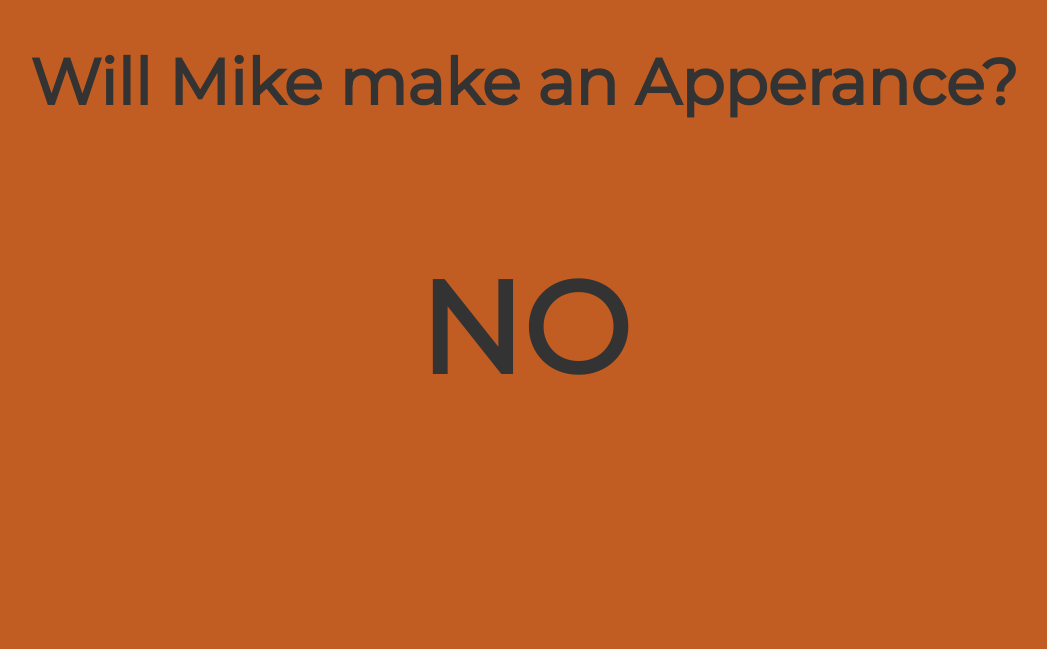
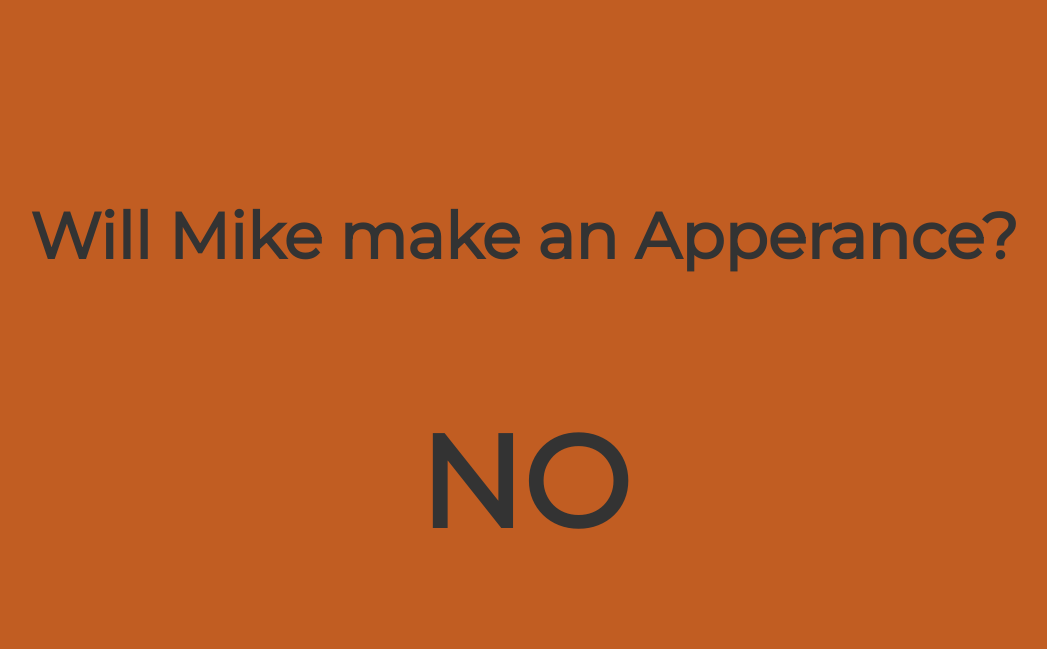
Before and after one commit to Segaso/segaso.github.io, a plain HTML site: page index.html in a window 1280 px wide. Shown: the whole page, without its empty margins (116-1163 px from the left). Drawn offline with nearby package versions, Linux system fonts and the light colour scheme.

Commit message:
fixed centering

```diff
--- a/index.html
+++ b/index.html
@@ -8,11 +8,11 @@
       body,
       html {
          margin: 0;
+         height:100%;
+         width: 100%;
       }
 
       body {
-         height: 100%;
-         width: 100%;
          background-color: #c15d22;
          display: flex;
          color: #333;
```
